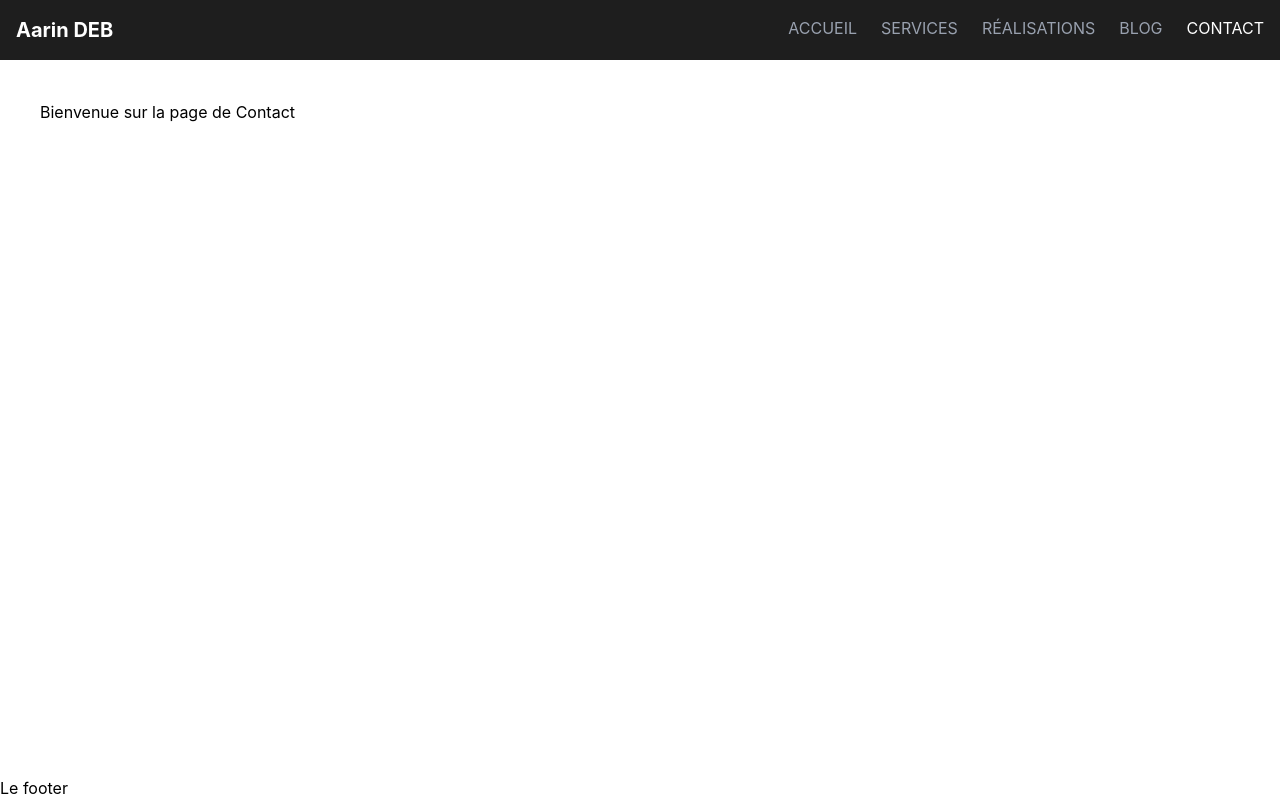
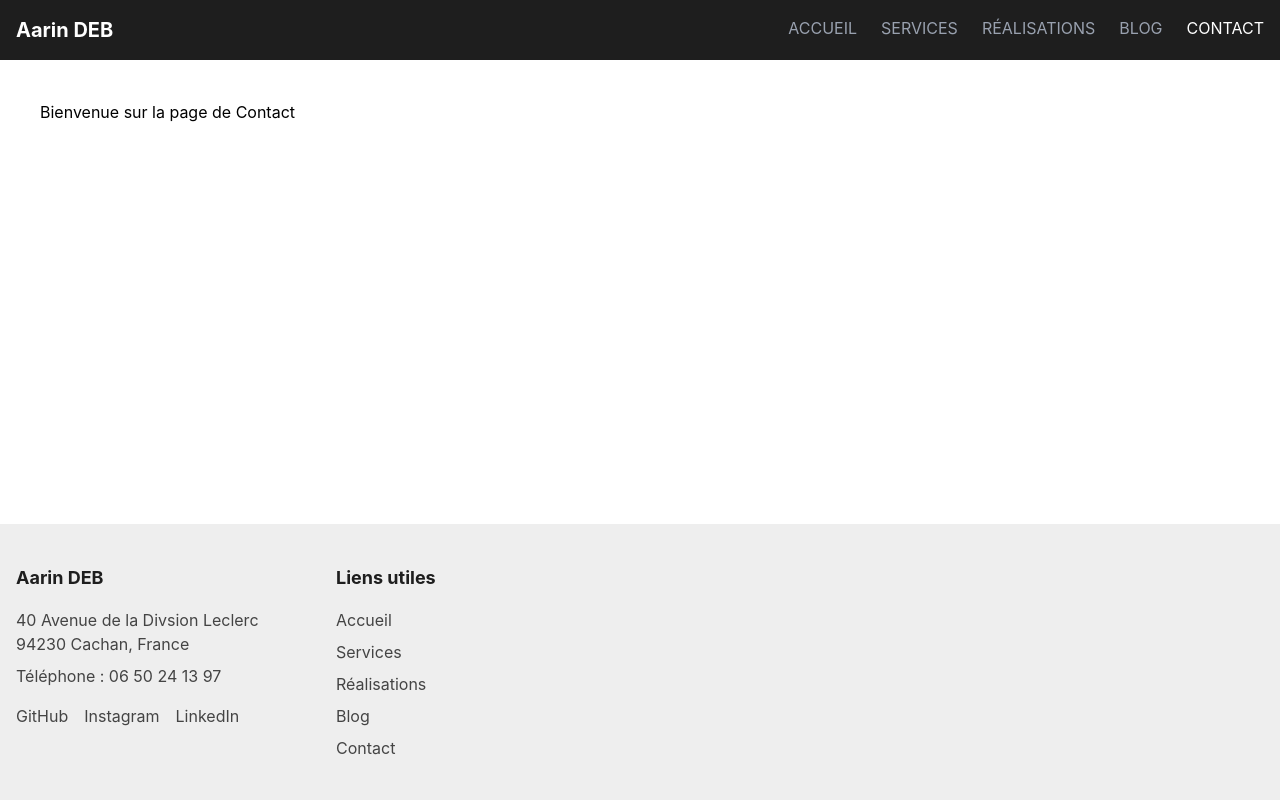
Before and after one commit to userXXIIXII/cv_react, a React (Vite) app: page /contact in a window 1280 px wide. Built offline with nearby package versions, Linux system fonts and the light colour scheme.

Commit message:
Création des deux première colonne du footer

```diff
--- a/src/components/Footer.jsx
+++ b/src/components/Footer.jsx
@@ -1,6 +1,37 @@
+import { Link } from "react-router-dom";
+
 function Footer() {
     return (
-        <h1>Le footer</h1>
+        <footer className="bg-[#EEE] text-[#444] pt-10">
+            <div className="container mx-auto px-4 grid grid-cols-1 md:grid-cols-2 lg:grid-cols-4 gap-8 pb-10">
+
+                {/* Colonne 1 : Infos contact */}
+                <div>
+                    <h3 className="font-bold text-lg mb-4 text-[#1e1e1e]">Aarin DEB</h3>
+                    <p>40 Avenue de la Divsion Leclerc<br/>94230 Cachan, France</p>
+                    <p className="mt-2">Téléphone : 06 50 24 13 97</p>
+
+                    <div className="flex space-x-4 mt-4">
+                        <a href="https://github.com/userXXIIXII">GitHub</a>
+                        <a href="https://www.instagram.com/aarin_dev/">Instagram</a>
+                        <a href="www.linkedin.com/in/aarin-deb">LinkedIn</a>
+                    </div>
+                </div>
+
+
+                {/* Colonne 2 : Liens utiles */}
+                <div>
+                    <h3 className="font-bold text-lg mb-4 text-[#1e1e1e]">Liens utiles</h3>
+                    <ul className="space-y-2">
+                        <li><Link to="/" className="hover:text-[#0d6efd]">Accueil</Link></li>
+                        <li><Link to="/Services" className="hover:text-[#0d6efd]">Services</Link></li>
+                        <li><Link to="/Realisations" className="hover:text-[#0d6efd]">Réalisations</Link></li>
+                        <li><Link to="/Blog" className="hover:text-[#0d6efd]">Blog</Link></li>
+                        <li><Link to="/Contact" className="hover:text-[#0d6efd]">Contact</Link></li>
+                    </ul>
+                </div>
+            </div>
+        </footer>
     );
 }
 export default Footer;
```
